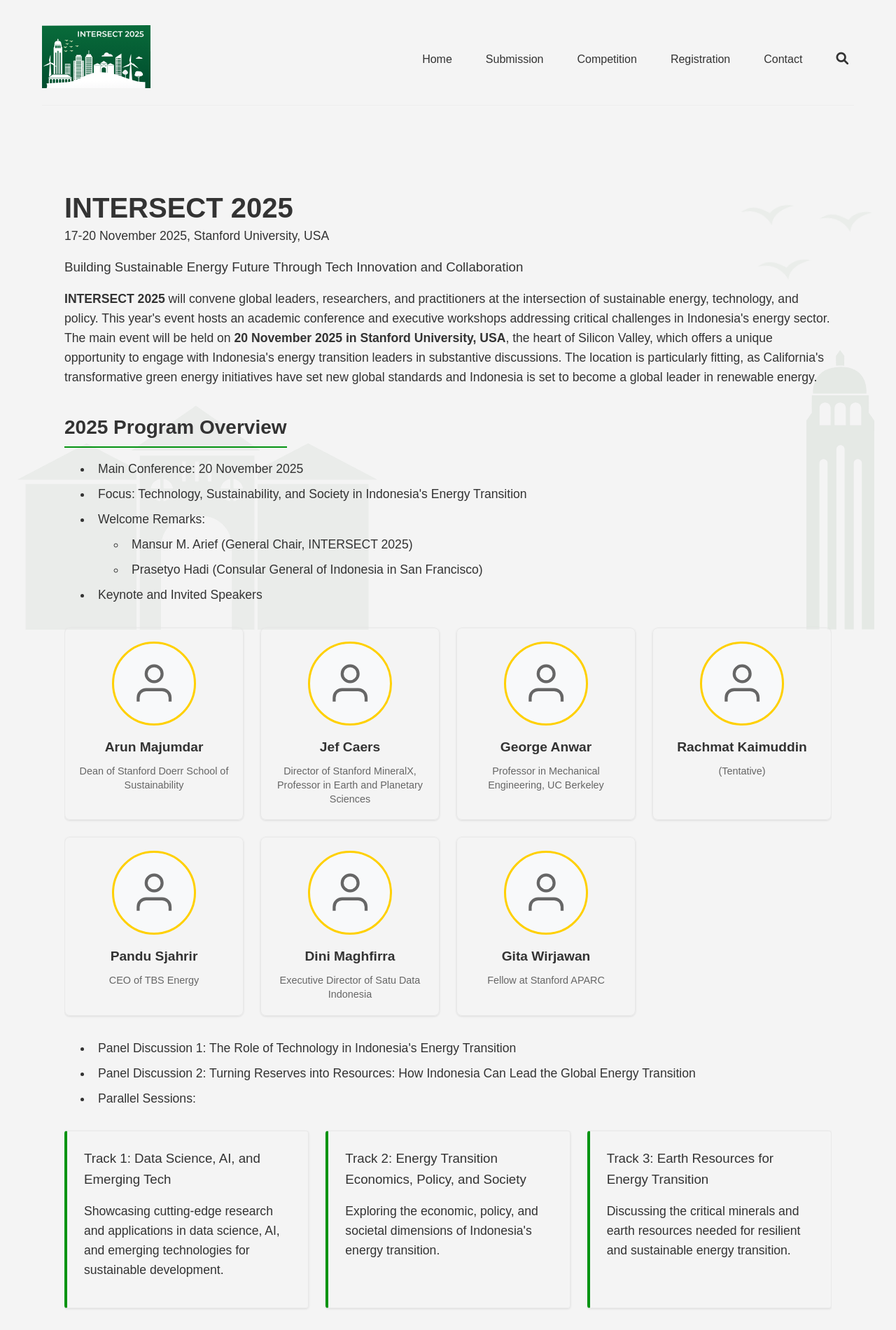
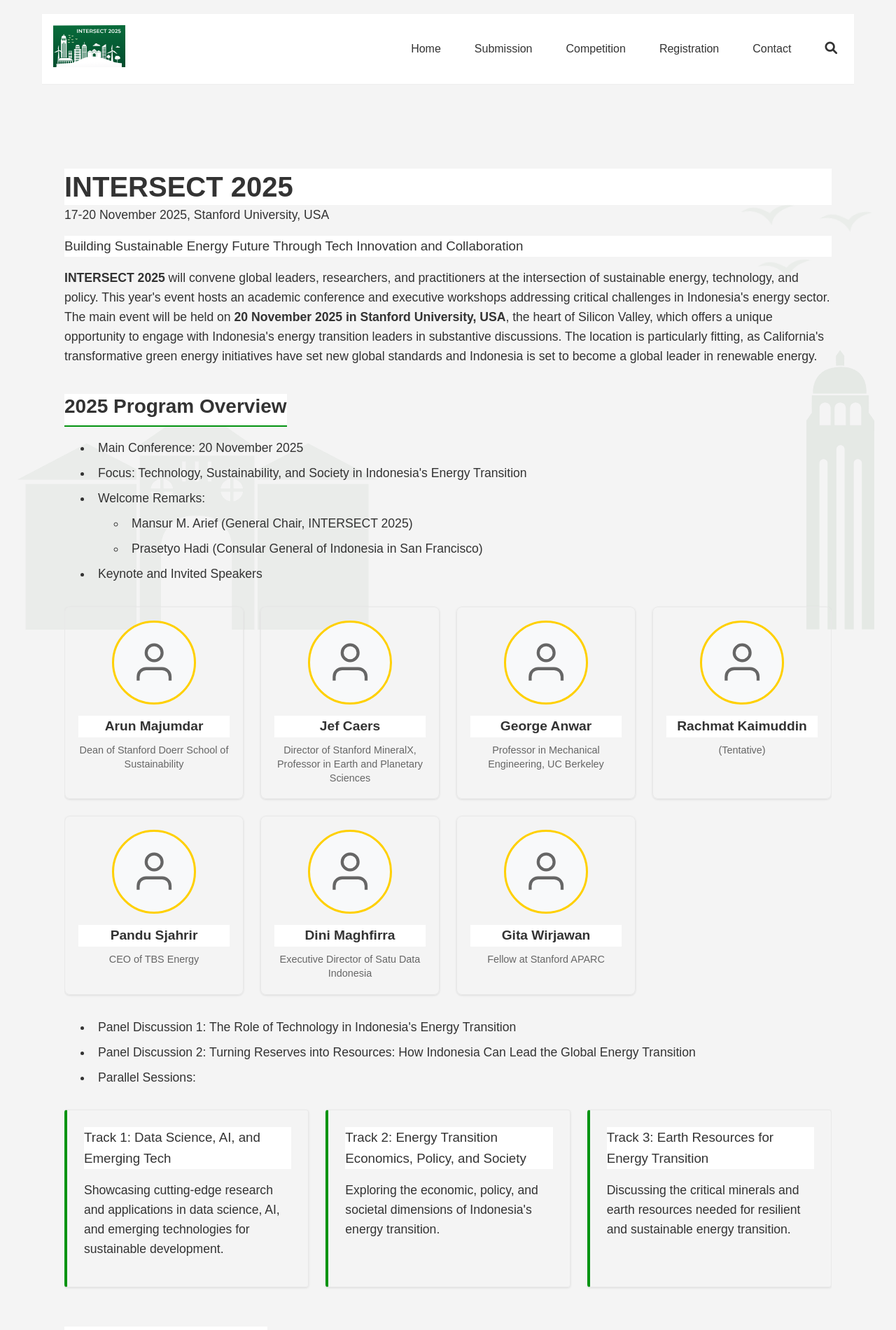
Before and after one commit to intersectID/intersectID.github.io, a Jekyll site: the page built from index.md, in a window 1280 px wide. Shown: the top 1901 px of the page at 70% size. Built offline with Jekyll 4.4.1, drawn with Linux system fonts in a browser that asks for light colours.

Commit message:
fixed dark mode

```diff
--- a/_includes/header.html
+++ b/_includes/header.html
@@ -63,3 +63,25 @@
 {% else %}
 <div class="intro-header"></div>
 {% endif %}
+
+<style>
+.site-header {
+    background: #fff !important;
+    padding: 1rem;
+}
+
+.site-logo img {
+    max-height: 60px;
+    width: auto;
+}
+
+@media screen and (max-width: 768px) {
+    .site-logo {
+        text-align: center;
+    }
+
+    .site-logo img {
+        max-height: 80px;  /* Larger on mobile */
+    }
+}
+</style>
--- a/assets/css/home.css
+++ b/assets/css/home.css
@@ -1395,3 +1395,52 @@
     transform: scale(1.05);
     filter: grayscale(0%);  /* Full color on hover */
 }
+
+/* Force light mode colors */
+nav,
+.site-header,
+.main-nav,
+h1, h2, h3, h4, h5, h6,
+.site-title,
+.site-nav {
+    color: #333 !important;
+    background-color: #fff !important;
+}
+
+/* Make logo full width on mobile */
+@media screen and (max-width: 768px) {
+    .site-logo {
+        width: 100% !important;
+        max-width: none !important;
+        margin: 1rem 0;
+    }
+
+    .site-header {
+        flex-direction: column;
+        align-items: center;
+    }
+
+    .main-nav {
+        width: 100%;
+        text-align: center;
+    }
+}
+
+/* Additional dark mode overrides */
+@media (prefers-color-scheme: dark) {
+    body,
+    .main-content,
+    .sidebar,
+    .footer {
+        background-color: #fff !important;
+        color: #333 !important;
+    }
+
+    a {
+        color: #039311 !important;
+    }
+
+    a:hover {
+        color: #026b0c !important;
+    }
+}
```
